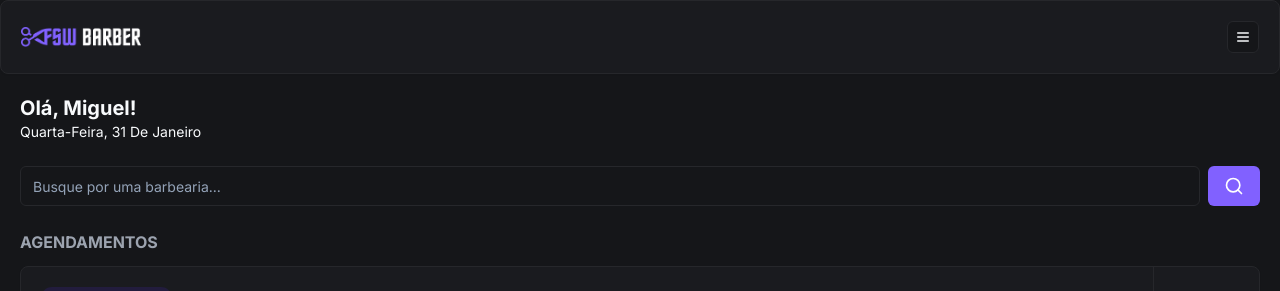
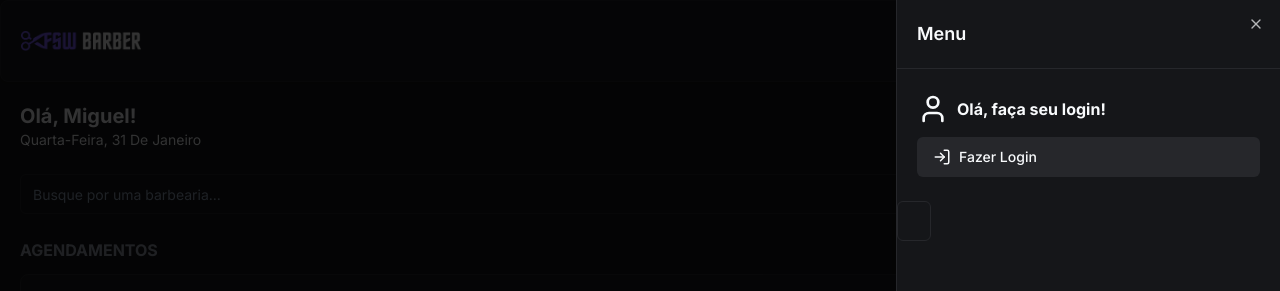
Before and after one commit to Rafmco/fullstack-barber, a Next.js app: page / in a window 1280 px wide. Both pictures are taken after a click on the button 1243 px from the left and 37 px from the top of the page. Shown: the top 291 px of the page. Built offline with nearby package versions, Linux system fonts and the light colour scheme; no server answers; the database is empty.

Commit message:
feat: add sign and sign out

```diff
--- a/app/_components/header.tsx
+++ b/app/_components/header.tsx
@@ -1,16 +1,82 @@
+"use client";
+
 import Image from "next/image";
 import { Card, CardContent } from "./ui/card";
 import { Button } from "./ui/button";
-import { MenuIcon } from "lucide-react";
+import { CalendarIcon, HomeIcon, Link, LogInIcon, LogOutIcon, MenuIcon, UserIcon } from "lucide-react";
+import { Sheet, SheetContent, SheetHeader, SheetTitle, SheetTrigger } from "./ui/sheet";
+import { signIn, signOut, useSession } from "next-auth/react";
+import { Avatar, AvatarImage } from "./ui/avatar";
 
 const Header = () => {
+  const {data, status} = useSession();
+
+  const handleLogoutClick = () => signOut();
+  const handleLoginClick = () => signIn("google");
+
   return (
     <Card>
       <CardContent className="p-5 justify-between items-center flex flex-row">
         <Image src="/logo.png" alt="FSW Barber" height={18} width={120} />
-        <Button variant="outline" size="icon" className="h-8 w-8">
-          <MenuIcon size={16} />
-        </Button>
+
+        <Sheet>
+          <SheetTrigger asChild>
+            <Button variant="outline" size="icon">
+              <MenuIcon size={16} />
+            </Button>
+          </SheetTrigger>
+
+          <SheetContent className="p-0">
+            <SheetHeader className="text-left border-b border-solid border-secondary p-5">
+              <SheetTitle>Menu</SheetTitle>
+            </SheetHeader>
+
+            {data?.user ? (
+              <div className="flex justify-between px-5 py-6 items-center">
+                <div className="flex items-center gap-3">
+                  <Avatar>
+                    <AvatarImage src={data.user?.image ?? ''} />
+                  </Avatar>
+
+                  <h2 className="font-bold">{data.user.name}</h2>
+                </div>
+
+                <Button variant="secondary" size="icon">
+                  <LogOutIcon onClick={handleLogoutClick} />
+                </Button>
+              </div>
+            ) : (
+              <div className="flex flex-col px-5 py-6 gap-3">
+                <div className="flex items-center gap-2">
+                  <UserIcon size={32} />
+                  <h2 className="font-bold">Olá, faça seu login!</h2>
+                </div>
+                <Button variant="secondary" className="w-full justify-start" onClick={handleLoginClick}>
+                  <LogInIcon className="mr-2" size={18} />
+                  Fazer Login
+                </Button>
+              </div>
+            )}
+
+            <div className="flex flex-col gap-3">
+              <Button variant="outline" className="justify-start" asChild>
+                <Link href="/">
+                  <HomeIcon size={18} className="mr-2" />
+                  Início
+                </Link>
+              </Button>
+
+              {data?.user && (
+                <Button variant="outline" className="justify-start" asChild>
+                  <Link href="/bookings">
+                    <CalendarIcon size={18} className="mr-2" />
+                    Agendamentos
+                  </Link>
+                </Button>
+              )}
+            </div>
+          </SheetContent>
+        </Sheet>
       </CardContent>
     </Card>
     );
--- /dev/null
+++ b/app/_components/ui/sheet.tsx
@@ -0,0 +1,140 @@
+"use client"
+
+import * as React from "react"
+import * as SheetPrimitive from "@radix-ui/react-dialog"
+import { cva, type VariantProps } from "class-variance-authority"
+import { X } from "lucide-react"
+
+import { cn } from "@/app/_lib/utils"
+
+const Sheet = SheetPrimitive.Root
+
+const SheetTrigger = SheetPrimitive.Trigger
+
+const SheetClose = SheetPrimitive.Close
+
+const SheetPortal = SheetPrimitive.Portal
+
+const SheetOverlay = React.forwardRef<
+  React.ElementRef<typeof SheetPrimitive.Overlay>,
+  React.ComponentPropsWithoutRef<typeof SheetPrimitive.Overlay>
+>(({ className, ...props }, ref) => (
+  <SheetPrimitive.Overlay
+    className={cn(
+      "fixed inset-0 z-50 bg-black/80  data-[state=open]:animate-in data-[state=closed]:animate-out data-[state=closed]:fade-out-0 data-[state=open]:fade-in-0",
+      className
+    )}
+    {...props}
+    ref={ref}
+  />
+))
+SheetOverlay.displayName = SheetPrimitive.Overlay.displayName
+
+const sheetVariants = cva(
+  "fixed z-50 gap-4 bg-background p-6 shadow-lg transition ease-in-out data-[state=open]:animate-in data-[state=closed]:animate-out data-[state=closed]:duration-300 data-[state=open]:duration-500",
+  {
+    variants: {
+      side: {
+        top: "inset-x-0 top-0 border-b data-[state=closed]:slide-out-to-top data-[state=open]:slide-in-from-top",
+        bottom:
+          "inset-x-0 bottom-0 border-t data-[state=closed]:slide-out-to-bottom data-[state=open]:slide-in-from-bottom",
+        left: "inset-y-0 left-0 h-full w-3/4 border-r data-[state=closed]:slide-out-to-left data-[state=open]:slide-in-from-left sm:max-w-sm",
+        right:
+          "inset-y-0 right-0 h-full w-3/4  border-l data-[state=closed]:slide-out-to-right data-[state=open]:slide-in-from-right sm:max-w-sm",
+      },
+    },
+    defaultVariants: {
+      side: "right",
+    },
+  }
+)
+
+interface SheetContentProps
+  extends React.ComponentPropsWithoutRef<typeof SheetPrimitive.Content>,
+    VariantProps<typeof sheetVariants> {}
+
+const SheetContent = React.forwardRef<
+  React.ElementRef<typeof SheetPrimitive.Content>,
+  SheetContentProps
+>(({ side = "right", className, children, ...props }, ref) => (
+  <SheetPortal>
+    <SheetOverlay />
+    <SheetPrimitive.Content
+      ref={ref}
+      className={cn(sheetVariants({ side }), className)}
+      {...props}
+    >
+      {children}
+      <SheetPrimitive.Close className="absolute right-4 top-4 rounded-sm opacity-70 ring-offset-background transition-opacity hover:opacity-100 focus:outline-none focus:ring-2 focus:ring-ring focus:ring-offset-2 disabled:pointer-events-none data-[state=open]:bg-secondary">
+        <X className="h-4 w-4" />
+        <span className="sr-only">Close</span>
+      </SheetPrimitive.Close>
+    </SheetPrimitive.Content>
+  </SheetPortal>
+))
+SheetContent.displayName = SheetPrimitive.Content.displayName
+
+const SheetHeader = ({
+  className,
+  ...props
+}: React.HTMLAttributes<HTMLDivElement>) => (
+  <div
+    className={cn(
+      "flex flex-col space-y-2 text-center sm:text-left",
+      className
+    )}
+    {...props}
+  />
+)
+SheetHeader.displayName = "SheetHeader"
+
+const SheetFooter = ({
+  className,
+  ...props
+}: React.HTMLAttributes<HTMLDivElement>) => (
+  <div
+    className={cn(
+      "flex flex-col-reverse sm:flex-row sm:justify-end sm:space-x-2",
+      className
+    )}
+    {...props}
+  />
+)
+SheetFooter.displayName = "SheetFooter"
+
+const SheetTitle = React.forwardRef<
+  React.ElementRef<typeof SheetPrimitive.Title>,
+  React.ComponentPropsWithoutRef<typeof SheetPrimitive.Title>
+>(({ className, ...props }, ref) => (
+  <SheetPrimitive.Title
+    ref={ref}
+    className={cn("text-lg font-semibold text-foreground", className)}
+    {...props}
+  />
+))
+SheetTitle.displayName = SheetPrimitive.Title.displayName
+
+const SheetDescription = React.forwardRef<
+  React.ElementRef<typeof SheetPrimitive.Description>,
+  React.ComponentPropsWithoutRef<typeof SheetPrimitive.Description>
+>(({ className, ...props }, ref) => (
+  <SheetPrimitive.Description
+    ref={ref}
+    className={cn("text-sm text-muted-foreground", className)}
+    {...props}
+  />
+))
+SheetDescription.displayName = SheetPrimitive.Description.displayName
+
+export {
+  Sheet,
+  SheetPortal,
+  SheetOverlay,
+  SheetTrigger,
+  SheetClose,
+  SheetContent,
+  SheetHeader,
+  SheetFooter,
+  SheetTitle,
+  SheetDescription,
+}
--- a/package.json
+++ b/package.json
@@ -15,6 +15,7 @@
     "@auth/prisma-adapter": "^1.2.0",
     "@prisma/client": "^5.9.1",
     "@radix-ui/react-avatar": "^1.0.4",
+    "@radix-ui/react-dialog": "^1.0.5",
     "@radix-ui/react-slot": "^1.0.2",
     "class-variance-authority": "^0.7.0",
     "clsx": "^2.1.0",
```
Also changed, not shown: 1 other file (tests, documents, lock files or other folders).
